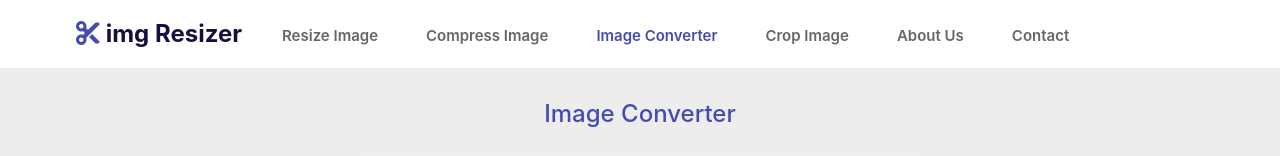
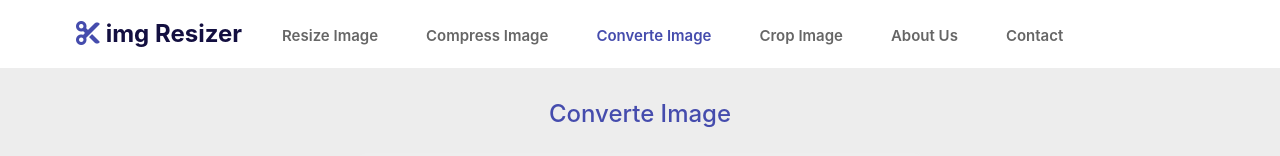
Before and after one commit to sarathbabysb/img_resizer, a React (Create React App) app: page /img-converter in a window 1280 px wide. Shown: the top 156 px of the page. Built offline with nearby package versions, Linux system fonts and the light colour scheme.

Commit message:
modified

```diff
--- a/src/layouts/Header/Header.js
+++ b/src/layouts/Header/Header.js
@@ -38,7 +38,7 @@ const Header = () => {
               </li>
               <li className="nav-item">
                 <NavLink to="/img-converter" className="nav-link">
-                  Image Converter
+                  Converte Image
                 </NavLink>
               </li>
               <li className="nav-item">
--- a/src/pages/ImgConverter.js
+++ b/src/pages/ImgConverter.js
@@ -39,7 +39,7 @@ const Converter = () => {
   return (
     <div className="row">
       <div className="col-md-6 offset-md-3 col-sm-12 offset-sm-0">
-        <h4 className="title text-center">Image Converter</h4>
+        <h4 className="title text-center">Converte Image</h4>
 
         <div className="row">
           <ImgUploader
```
